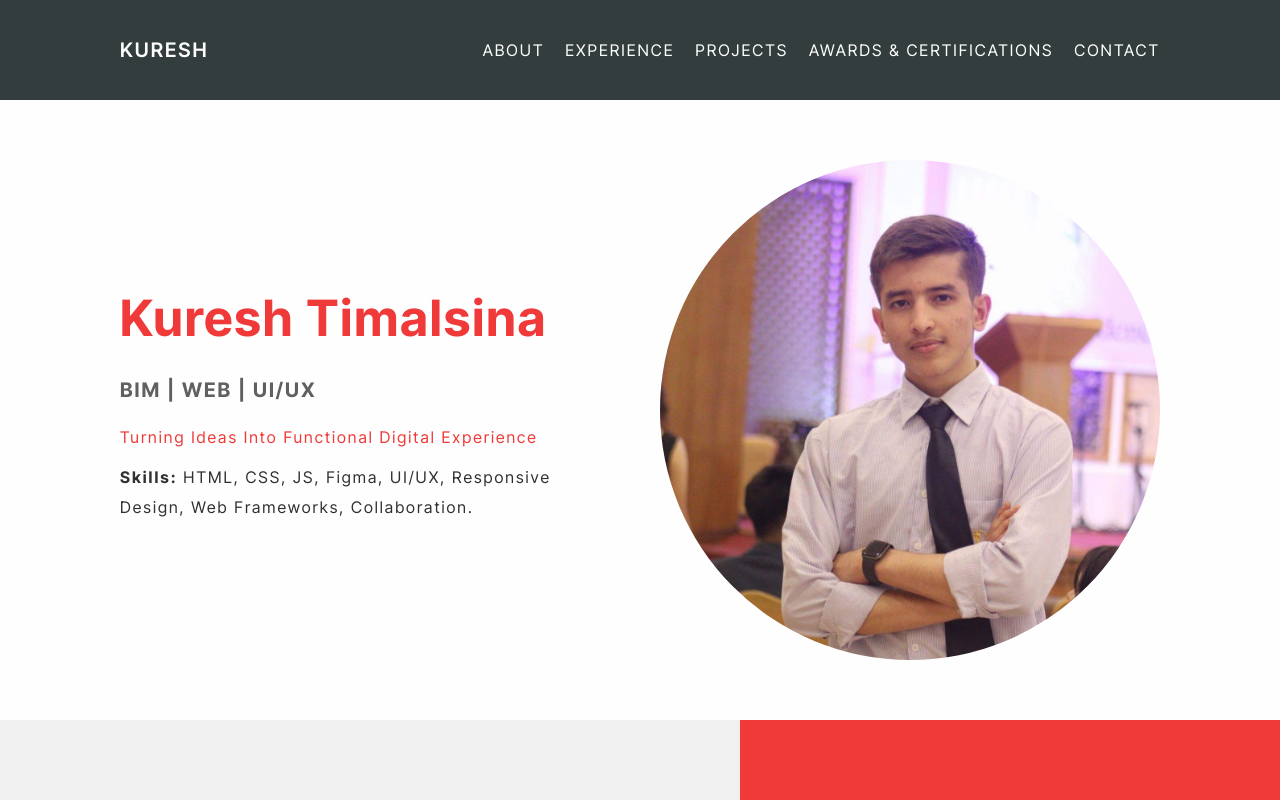
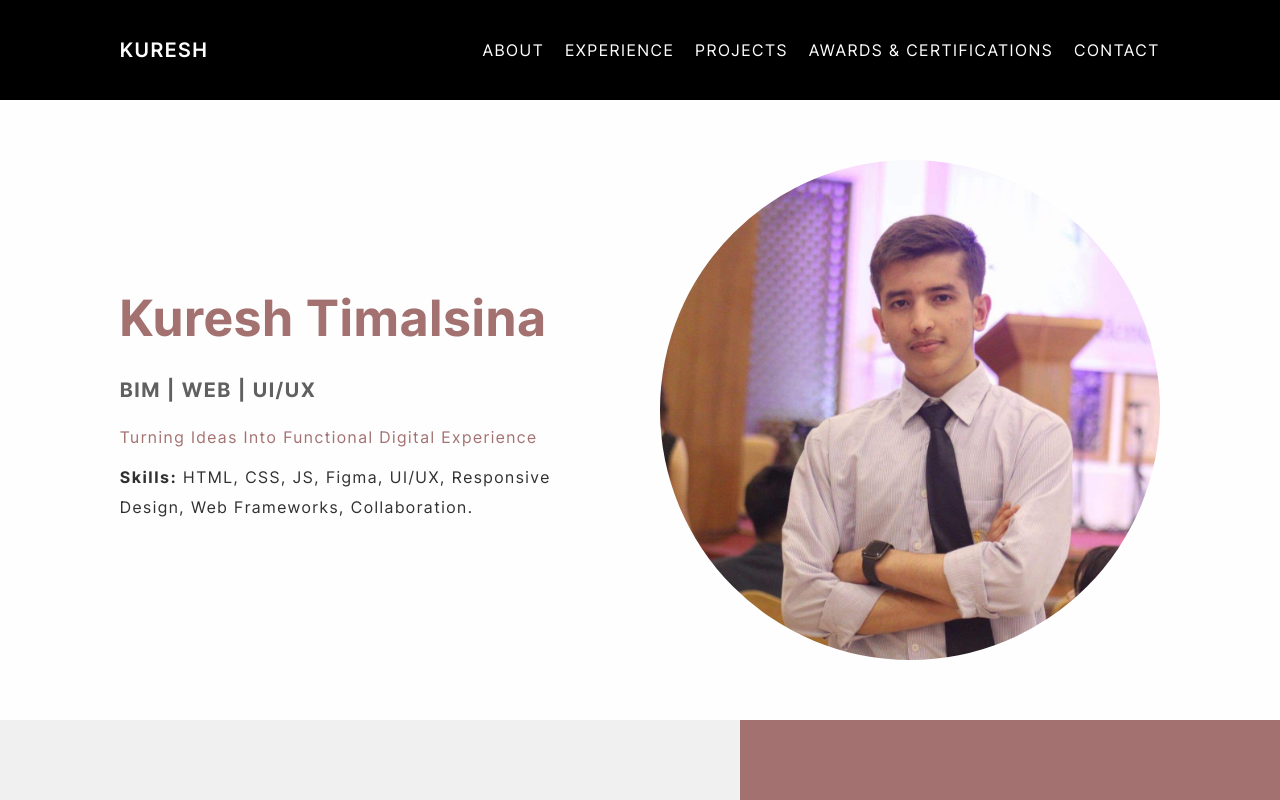
Before and after one commit to kureshtim/kurtportfolio, a plain HTML site: page index.html in a window 1280 px wide. Shown: the top 800 px of the page. Drawn offline with Linux system fonts and the light colour scheme; a script that the page names is missing.

Commit message:
Update style.css

```diff
--- a/style.css
+++ b/style.css
@@ -16,11 +16,11 @@
     --nm-mob: 14px;
 
     /* COLORS. */
-    --primary: rgb(51, 61, 62);
-    --secondary: #49c566;
+    --primary: rgb(0, 0,0);
+    --secondary: #145624;
     --white: #FEFEFE;
     --white-2: #F0F0F0;
-    --black: #f03939;
+    --black: #a47171;
     --black-2: #303030;
     --gray: #606060;
     --gray-2: #E0E0E0;
```
